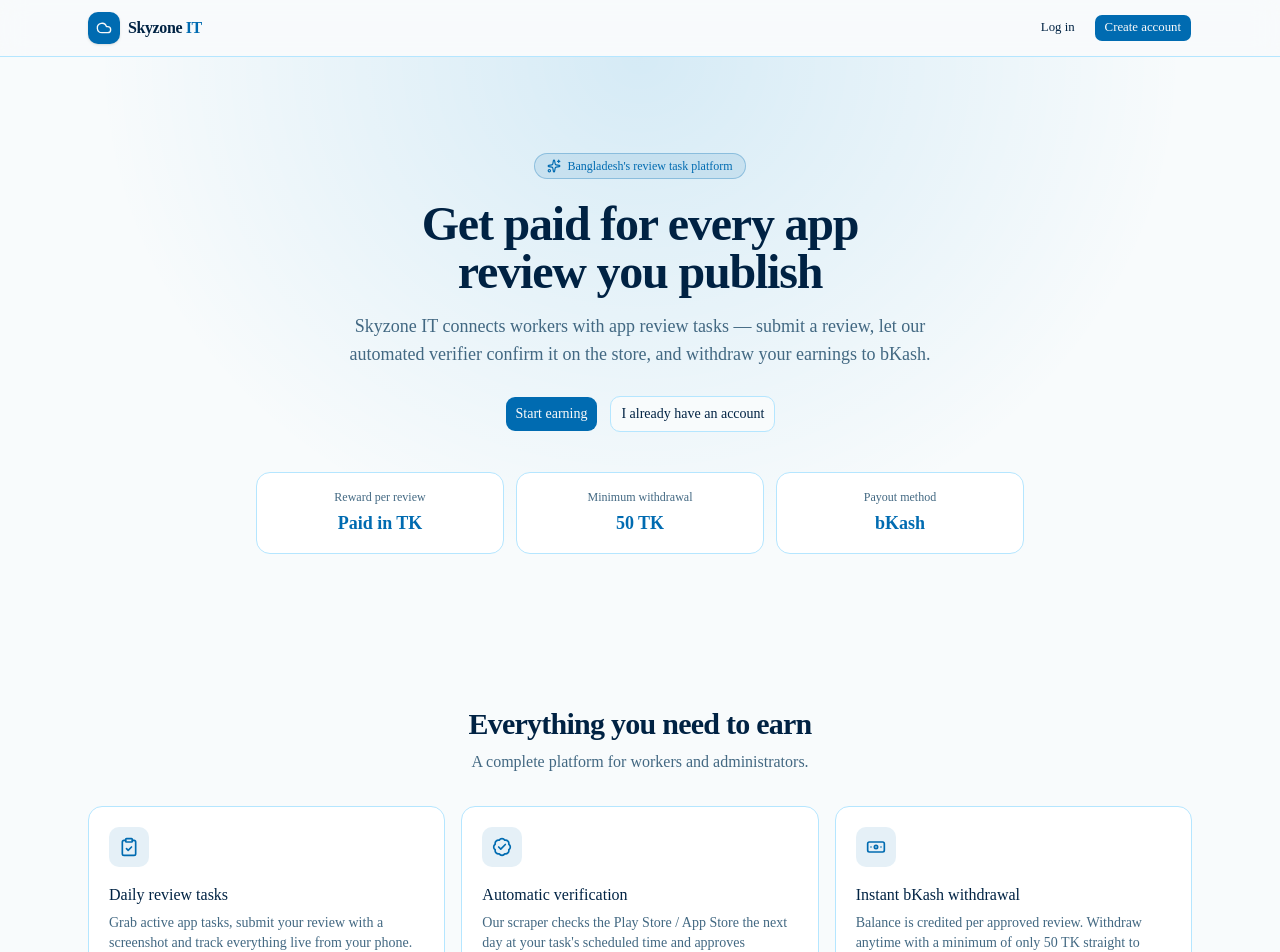
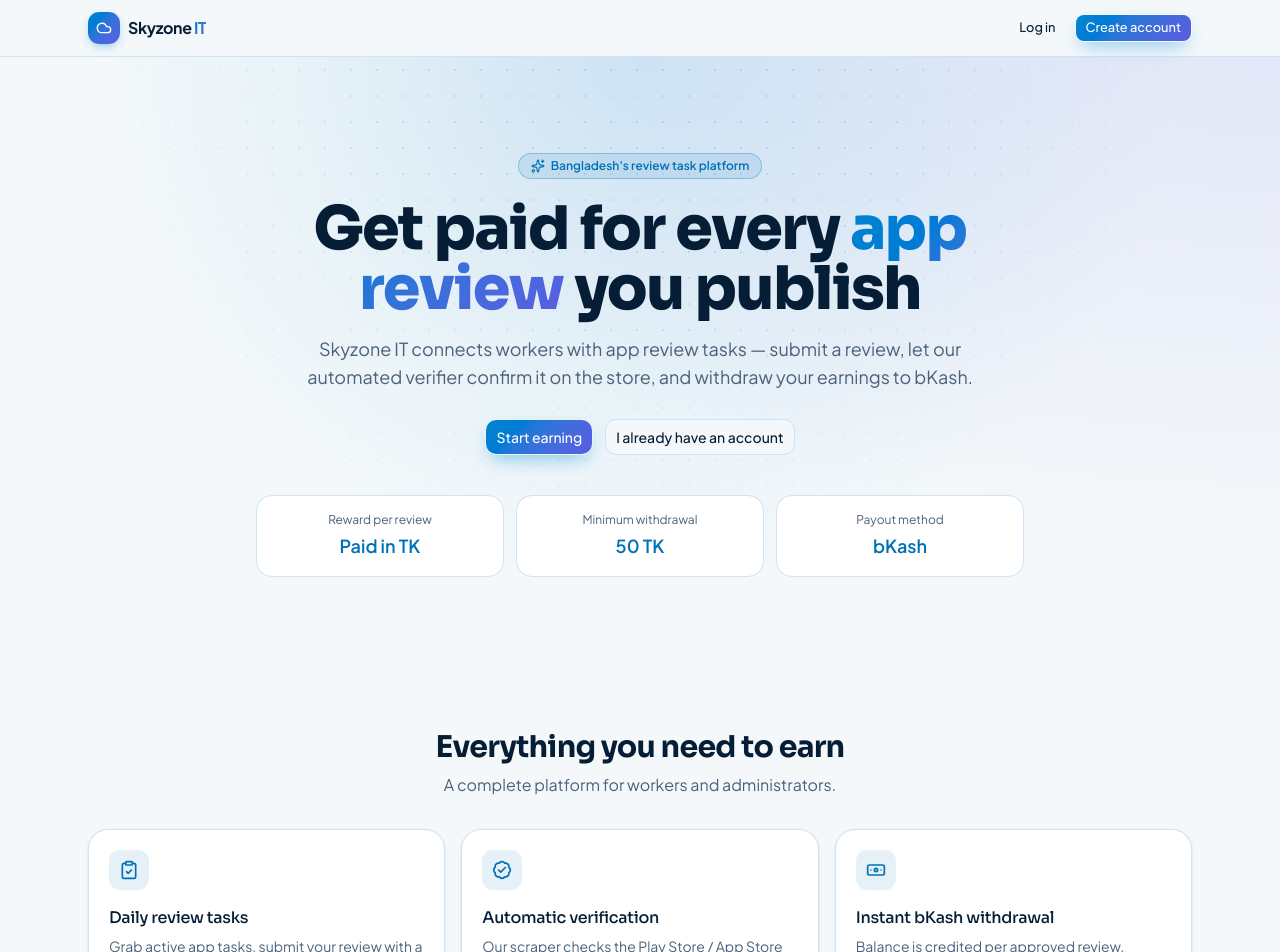
Before and after one commit to raihan6964/skyzoneit, a Next.js app: page / in a window 1280 px wide. Shown: the top 952 px of the page. Built offline with nearby package versions, Linux system fonts and the light colour scheme.

Commit message:
UI upgrade: Sora + Plus Jakarta Sans fonts, brand gradient, refined light/dark palette, polished landing/auth/nav

```diff
--- a/src/app/globals.css
+++ b/src/app/globals.css
@@ -7,9 +7,9 @@
 @theme inline {
   --color-background: var(--background);
   --color-foreground: var(--foreground);
-  --font-sans: var(--font-sans);
-  --font-mono: var(--font-geist-mono);
-  --font-heading: var(--font-sans);
+  --font-sans: var(--font-jakarta), ui-sans-serif, system-ui, sans-serif;
+  --font-mono: var(--font-geist-mono), ui-monospace, monospace;
+  --font-heading: var(--font-display), var(--font-jakarta), ui-sans-serif, sans-serif;
   --color-sidebar-ring: var(--sidebar-ring);
   --color-sidebar-border: var(--sidebar-border);
   --color-sidebar-accent-foreground: var(--sidebar-accent-foreground);
@@ -49,72 +49,77 @@
 }
 
 :root {
-  --background: oklch(0.985 0.004 236.62);
-  --foreground: oklch(0.242 0.084 241.966);
+  --background: oklch(0.977 0.005 240);
+  --foreground: oklch(0.23 0.055 250);
   --card: oklch(1 0 0);
-  --card-foreground: oklch(0.242 0.084 241.966);
+  --card-foreground: oklch(0.23 0.055 250);
   --popover: oklch(1 0 0);
-  --popover-foreground: oklch(0.242 0.084 241.966);
-  --primary: oklch(0.5 0.158 237.323);
+  --popover-foreground: oklch(0.23 0.055 250);
+  --primary: oklch(0.52 0.155 238);
   --primary-foreground: oklch(0.985 0 0);
-  --secondary: oklch(0.954 0.032 236.62);
-  --secondary-foreground: oklch(0.35 0.115 238.312);
-  --muted: oklch(0.954 0.032 236.62);
-  --muted-foreground: oklch(0.5 0.06 240);
-  --accent: oklch(0.954 0.032 236.62);
-  --accent-foreground: oklch(0.35 0.115 238.312);
+  --secondary: oklch(0.958 0.014 240);
+  --secondary-foreground: oklch(0.33 0.09 244);
+  --muted: oklch(0.958 0.014 240);
+  --muted-foreground: oklch(0.485 0.045 250);
+  --accent: oklch(0.958 0.014 240);
+  --accent-foreground: oklch(0.33 0.09 244);
   --destructive: oklch(0.577 0.245 27.325);
-  --border: oklch(0.901 0.067 237.323);
-  --input: oklch(0.901 0.067 237.323);
-  --ring: oklch(0.585 0.163 237.323);
+  --border: oklch(0.906 0.035 240);
+  --input: oklch(0.906 0.035 240);
+  --ring: oklch(0.52 0.155 238);
   --chart-1: oklch(0.585 0.163 237.323);
-  --chart-2: oklch(0.5 0.158 237.323);
-  --chart-3: oklch(0.585 0.163 237.323 / 0.55);
-  --chart-4: oklch(0.746 0.135 238.111);
-  --chart-5: oklch(0.439 0 0);
-  --radius: 0.625rem;
+  --chart-2: oklch(0.52 0.155 238);
+  --chart-3: oklch(0.62 0.19 300);
+  --chart-4: oklch(0.7 0.15 200);
+  --chart-5: oklch(0.45 0.02 255);
+  --radius: 0.7rem;
   --sidebar: oklch(1 0 0);
-  --sidebar-foreground: oklch(0.242 0.084 241.966);
-  --sidebar-primary: oklch(0.585 0.163 237.323);
+  --sidebar-foreground: oklch(0.23 0.055 250);
+  --sidebar-primary: oklch(0.52 0.155 238);
   --sidebar-primary-foreground: oklch(0.985 0 0);
-  --sidebar-accent: oklch(0.954 0.032 236.62);
-  --sidebar-accent-foreground: oklch(0.35 0.115 238.312);
-  --sidebar-border: oklch(0.901 0.067 237.323);
-  --sidebar-ring: oklch(0.585 0.163 237.323);
+  --sidebar-accent: oklch(0.958 0.014 240);
+  --sidebar-accent-foreground: oklch(0.33 0.09 244);
+  --sidebar-border: oklch(0.906 0.035 240);
+  --sidebar-ring: oklch(0.52 0.155 238);
+  --brand-gradient: linear-gradient(
+    135deg,
+    oklch(0.585 0.163 237.323) 0%,
+    oklch(0.55 0.2 277) 100%
+  );
 }
 
 .dark {
-  --background: oklch(0.177 0.088 244.997);
-  --foreground: oklch(0.954 0.032 236.62);
-  --card: oklch(0.242 0.084 241.966);
-  --card-foreground: oklch(0.954 0.032 236.62);
-  --popover: oklch(0.242 0.084 241.966);
-  --popover-foreground: oklch(0.954 0.032 236.62);
-  --primary: oklch(0.585 0.163 237.323);
+  --background: oklch(0.17 0.03 262);
+  --foreground: oklch(0.95 0.02 250);
+  --card: oklch(0.215 0.032 262);
+  --card-foreground: oklch(0.95 0.02 250);
+  --popover: oklch(0.215 0.032 262);
+  --popover-foreground: oklch(0.95 0.02 250);
+  --primary: oklch(0.63 0.16 237);
   --primary-foreground: oklch(0.985 0 0);
-  --secondary: oklch(0.28 0.084 243.157);
-  --secondary-foreground: oklch(0.901 0.067 237.323);
-  --muted: oklch(0.28 0.084 243.157);
-  --muted-foreground: oklch(0.708 0.065 243.157);
-  --accent: oklch(0.28 0.084 243.157);
-  --accent-foreground: oklch(0.901 0.067 237.323);
+  --secondary: oklch(0.27 0.03 262);
+  --secondary-foreground: oklch(0.906 0.035 240);
+  --muted: oklch(0.27 0.03 262);
+  --muted-foreground: oklch(0.72 0.04 250);
+  --accent: oklch(0.27 0.03 262);
+  --accent-foreground: oklch(0.906 0.035 240);
   --destructive: oklch(0.704 0.191 22.216);
-  --border: oklch(1 0 0 / 12%);
-  --input: oklch(1 0 0 / 15%);
-  --ring: oklch(0.585 0.163 237.323);
-  --chart-1: oklch(0.746 0.135 238.111);
-  --chart-2: oklch(0.585 0.163 237.323);
-  --chart-3: oklch(0.746 0.135 238.111 / 0.55);
-  --chart-4: oklch(0.5 0.158 237.323);
-  --chart-5: oklch(0.556 0 0);
-  --sidebar: oklch(0.242 0.084 241.966);
-  --sidebar-foreground: oklch(0.954 0.032 236.62);
-  --sidebar-primary: oklch(0.585 0.163 237.323);
+  --border: oklch(1 0 0 / 10%);
+  --input: oklch(1 0 0 / 13%);
+  --ring: oklch(0.63 0.16 237);
+  --chart-1: oklch(0.75 0.15 237);
+  --chart-2: oklch(0.63 0.16 237);
+  --chart-3: oklch(0.72 0.17 300);
+  --chart-4: oklch(0.78 0.13 200);
+  --chart-5: oklch(0.6 0.02 260);
+  --sidebar: oklch(0.215 0.032 262);
+  --sidebar-foreground: oklch(0.95 0.02 250);
+  --sidebar-primary: oklch(0.63 0.16 237);
   --sidebar-primary-foreground: oklch(0.985 0 0);
-  --sidebar-accent: oklch(0.28 0.084 243.157);
-  --sidebar-accent-foreground: oklch(0.901 0.067 237.323);
-  --sidebar-border: oklch(1 0 0 / 12%);
-  --sidebar-ring: oklch(0.585 0.163 237.323);
+  --sidebar-accent: oklch(0.27 0.03 262);
+  --sidebar-accent-foreground: oklch(0.906 0.035 240);
+  --sidebar-border: oklch(1 0 0 / 10%);
+  --sidebar-ring: oklch(0.63 0.16 237);
 }
 
 @layer base {
@@ -123,8 +128,42 @@
   }
   body {
     @apply bg-background text-foreground;
+    text-rendering: optimizeLegibility;
   }
   html {
     @apply font-sans;
   }
+  h1,
+  h2,
+  h3,
+  h4,
+  h5,
+  h6 {
+    font-family: var(--font-display), var(--font-jakarta), ui-sans-serif,
+      system-ui, sans-serif;
+    font-weight: 700;
+    letter-spacing: -0.02em;
+  }
+  ::selection {
+    background: color-mix(in oklch, var(--primary) 25%, transparent);
+  }
 }
+
+.text-gradient-brand {
+  background-image: var(--brand-gradient);
+  -webkit-background-clip: text;
+  background-clip: text;
+  color: transparent;
+}
+
+.bg-brand-gradient {
+  background-image: var(--brand-gradient);
+}
+
+.hero-grid {
+  background-image: radial-gradient(
+    oklch(0.52 0.155 238 / 0.13) 1px,
+    transparent 1px
+  );
+  background-size: 26px 26px;
+}
--- a/src/app/layout.tsx
+++ b/src/app/layout.tsx
@@ -1,12 +1,19 @@
 import type { Metadata } from "next";
-import { Geist, Geist_Mono } from "next/font/google";
+import { Plus_Jakarta_Sans, Sora, Geist_Mono } from "next/font/google";
 import { ThemeProvider } from "next-themes";
 import { Toaster } from "@/components/ui/sonner";
 import "./globals.css";
 
-const geistSans = Geist({
-  variable: "--font-geist-sans",
+const jakarta = Plus_Jakarta_Sans({
+  variable: "--font-jakarta",
   subsets: ["latin"],
+  display: "swap",
+});
+
+const sora = Sora({
+  variable: "--font-display",
+  subsets: ["latin"],
+  display: "swap",
 });
 
 const geistMono = Geist_Mono({
@@ -27,7 +34,7 @@
   return (
     <html
       lang="en"
-      className={`${geistSans.variable} ${geistMono.variable} h-full antialiased`}
+      className={`${jakarta.variable} ${sora.variable} ${geistMono.variable} h-full antialiased`}
       suppressHydrationWarning
     >
       <body className="min-h-full flex flex-col">
--- a/src/app/page.tsx
+++ b/src/app/page.tsx
@@ -94,14 +94,18 @@
       <main className="flex-1">
         <section className="relative overflow-hidden">
           <div className="absolute inset-0 bg-[radial-gradient(ellipse_at_top,oklch(0.585_0.163_237.323/0.14),transparent_60%)]" />
+          <div className="absolute inset-0 bg-[radial-gradient(ellipse_at_top_right,oklch(0.55_0.2_277/0.11),transparent_55%)]" />
+          <div className="hero-grid absolute inset-0 [mask-image:radial-gradient(ellipse_at_top,black_25%,transparent_70%)]" />
           <div className="relative mx-auto w-full max-w-6xl px-4 py-16 sm:px-6 sm:py-24">
             <div className="mx-auto max-w-3xl text-center">
-              <span className="inline-flex items-center gap-1.5 rounded-full border border-primary/30 bg-primary/10 px-3 py-1 text-xs font-medium text-primary">
+              <span className="inline-flex items-center gap-1.5 rounded-full border border-primary/30 bg-primary/10 px-3 py-1 text-xs font-semibold text-primary">
                 <Sparkles className="size-3.5" />
                 Bangladesh&apos;s review task platform
               </span>
-              <h1 className="mt-5 text-balance text-4xl font-semibold tracking-tight sm:text-5xl">
-                Get paid for every app review you publish
+              <h1 className="mt-5 text-balance text-4xl font-extrabold tracking-tight sm:text-5xl lg:text-6xl">
+                Get paid for every{" "}
+                <span className="text-gradient-brand">app review</span> you
+                publish
               </h1>
               <p className="mt-4 text-balance text-base text-muted-foreground sm:text-lg">
                 Skyzone IT connects workers with app review tasks — submit a
@@ -151,7 +155,7 @@
 
         <section className="mx-auto w-full max-w-6xl px-4 py-14 sm:px-6">
           <div className="mb-8 text-center">
-            <h2 className="text-2xl font-semibold tracking-tight sm:text-3xl">
+            <h2 className="text-2xl font-bold tracking-tight sm:text-3xl">
               Everything you need to earn
             </h2>
             <p className="mt-2 text-muted-foreground">
@@ -162,7 +166,7 @@
             {FEATURES.map((feature) => (
               <div
                 key={feature.title}
-                className="group rounded-xl border bg-card p-5 transition-colors hover:border-primary/40"
+                className="group rounded-2xl border bg-card p-5 shadow-sm transition-all hover:-translate-y-0.5 hover:border-primary/40 hover:shadow-md"
               >
                 <span className="flex size-10 items-center justify-center rounded-lg bg-primary/10 text-primary transition-colors group-hover:bg-primary group-hover:text-primary-foreground">
                   <feature.icon className="size-5" />
@@ -179,14 +183,14 @@
         <section className="border-t bg-muted/40">
           <div className="mx-auto w-full max-w-6xl px-4 py-14 sm:px-6">
             <div className="mb-8 text-center">
-              <h2 className="text-2xl font-semibold tracking-tight sm:text-3xl">
+              <h2 className="text-2xl font-bold tracking-tight sm:text-3xl">
                 How it works
               </h2>
             </div>
             <div className="grid gap-4 md:grid-cols-3">
               {STEPS.map((item) => (
-                <div key={item.step} className="rounded-xl border bg-card p-5">
-                  <span className="text-sm font-semibold text-primary">
+                <div key={item.step} className="rounded-2xl border bg-card p-5 shadow-sm">
+                  <span className="text-xl font-extrabold text-gradient-brand">
                     {item.step}
                   </span>
                   <h3 className="mt-2 font-medium">{item.title}</h3>
@@ -200,16 +204,17 @@
         </section>
 
         <section className="mx-auto w-full max-w-6xl px-4 py-14 sm:px-6">
-          <div className="relative overflow-hidden rounded-2xl bg-primary px-6 py-10 text-center text-primary-foreground sm:px-10">
-            <CloudUpload className="mx-auto size-8 opacity-80" />
-            <h2 className="mt-4 text-2xl font-semibold tracking-tight sm:text-3xl">
+          <div className="bg-brand-gradient relative overflow-hidden rounded-2xl px-6 py-12 text-center text-white shadow-[0_20px_50px_-20px_oklch(0.55_0.2_277_/_0.6)] sm:px-10">
+            <div className="hero-grid absolute inset-0 opacity-40 [mask-image:radial-gradient(ellipse_at_center,black,transparent_75%)]" />
+            <CloudUpload className="relative mx-auto size-8 opacity-90" />
+            <h2 className="relative mt-4 text-2xl font-bold tracking-tight sm:text-3xl">
               Ready to start earning?
             </h2>
-            <p className="mx-auto mt-2 max-w-xl text-sm text-primary-foreground/85 sm:text-base">
+            <p className="relative mx-auto mt-2 max-w-xl text-sm text-white/85 sm:text-base">
               Create your account today and get your unique Sky ID instantly.
               Works perfectly on mobile.
             </p>
-            <div className="mt-6 flex flex-col items-center justify-center gap-3 sm:flex-row">
+            <div className="relative mt-6 flex flex-col items-center justify-center gap-3 sm:flex-row">
               <Button size="lg" variant="secondary" className="w-full sm:w-auto" render={<Link href="/signup" />}>
                 Create free account
               </Button>
--- a/src/components/admin/admin-nav.tsx
+++ b/src/components/admin/admin-nav.tsx
@@ -43,9 +43,9 @@
             href={item.href}
             onClick={onNavigate}
             className={cn(
-              "flex items-center gap-2.5 rounded-lg px-3 py-2 text-sm font-medium transition-colors",
+              "flex items-center gap-2.5 rounded-lg px-3 py-2 text-sm font-medium transition-all",
               active
-                ? "bg-primary/10 text-primary"
+                ? "bg-[image:var(--brand-gradient)] text-white shadow-[0_6px_16px_-6px_oklch(0.585_0.163_237.323_/_0.55)]"
                 : "text-muted-foreground hover:bg-muted hover:text-foreground"
             )}
           >
--- a/src/components/logo.tsx
+++ b/src/components/logo.tsx
@@ -5,15 +5,15 @@
   return (
     <span
       className={cn(
-        "inline-flex items-center gap-2 text-base font-semibold tracking-tight",
+        "inline-flex items-center gap-2 text-base font-bold tracking-tight",
         className
       )}
     >
-      <span className="flex size-8 items-center justify-center rounded-lg bg-primary text-primary-foreground shadow-sm">
+      <span className="bg-brand-gradient flex size-8 items-center justify-center rounded-lg text-white shadow-[0_4px_12px_-4px_oklch(0.585_0.163_237.323_/_0.6)]">
         <Cloud className="size-4" />
       </span>
       <span>
-        Skyzone <span className="text-primary">IT</span>
+        Skyzone <span className="text-gradient-brand">IT</span>
       </span>
     </span>
   );
--- a/src/components/ui/button.tsx
+++ b/src/components/ui/button.tsx
@@ -7,7 +7,8 @@
   {
     variants: {
       variant: {
-        default: "bg-primary text-primary-foreground hover:bg-primary/80",
+        default:
+          "bg-[image:var(--brand-gradient)] text-white shadow-[0_8px_20px_-6px_oklch(0.585_0.163_237.323_/_0.5)] hover:brightness-110 hover:shadow-[0_10px_26px_-6px_oklch(0.55_0.2_277_/_0.55)]",
         outline:
           "border-border bg-background hover:bg-muted hover:text-foreground aria-expanded:bg-muted aria-expanded:text-foreground dark:border-input dark:bg-input/30 dark:hover:bg-input/50",
         secondary:
--- a/src/components/user/task-card.tsx
+++ b/src/components/user/task-card.tsx
@@ -63,8 +63,8 @@
       : 0;
 
   return (
-    <div className="flex flex-col overflow-hidden rounded-xl border bg-card transition-shadow hover:shadow-md">
-      <div className="relative h-32 w-full bg-gradient-to-br from-primary/70 via-primary/45 to-sky-300/60">
+    <div className="flex flex-col overflow-hidden rounded-xl border bg-card shadow-sm transition-all hover:-translate-y-0.5 hover:border-primary/30 hover:shadow-lg">
+      <div className="bg-brand-gradient relative h-32 w-full">
         {task.banner_url ? (
           <Image
             src={task.banner_url}
```
Also changed, not shown: src/app/(auth)/layout.tsx (+6 -1 lines), src/components/user/user-shell.tsx (+6 -4 lines).
